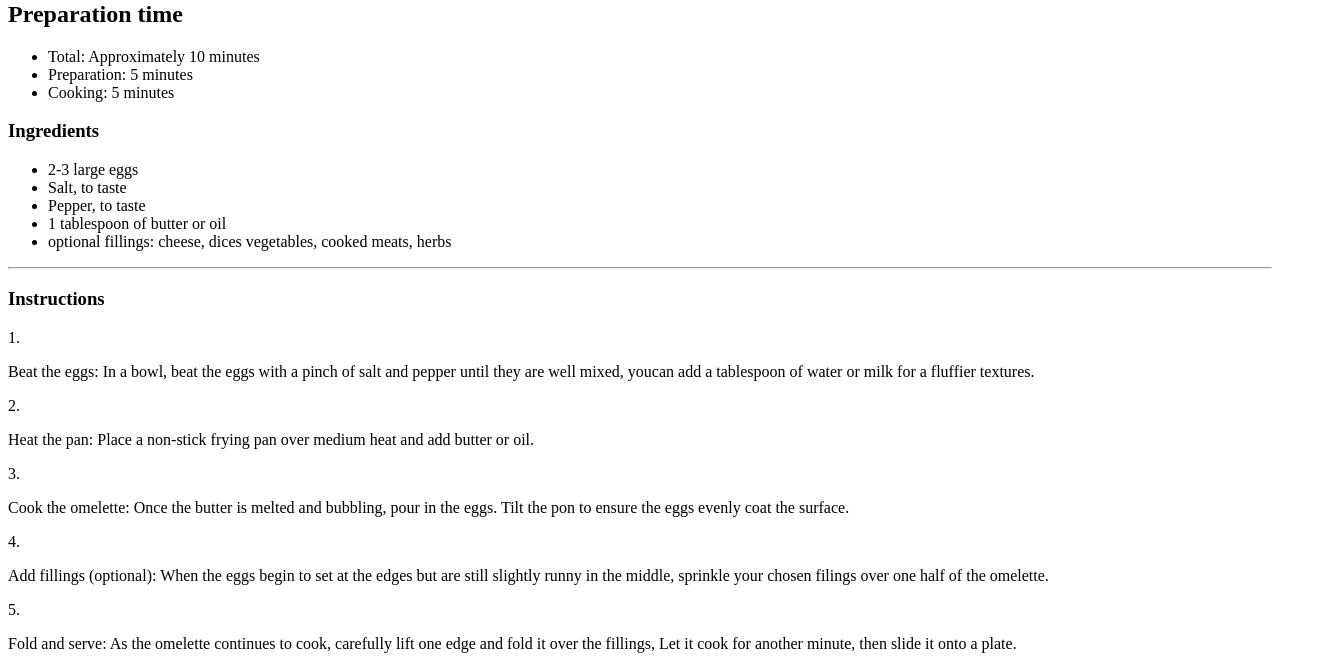
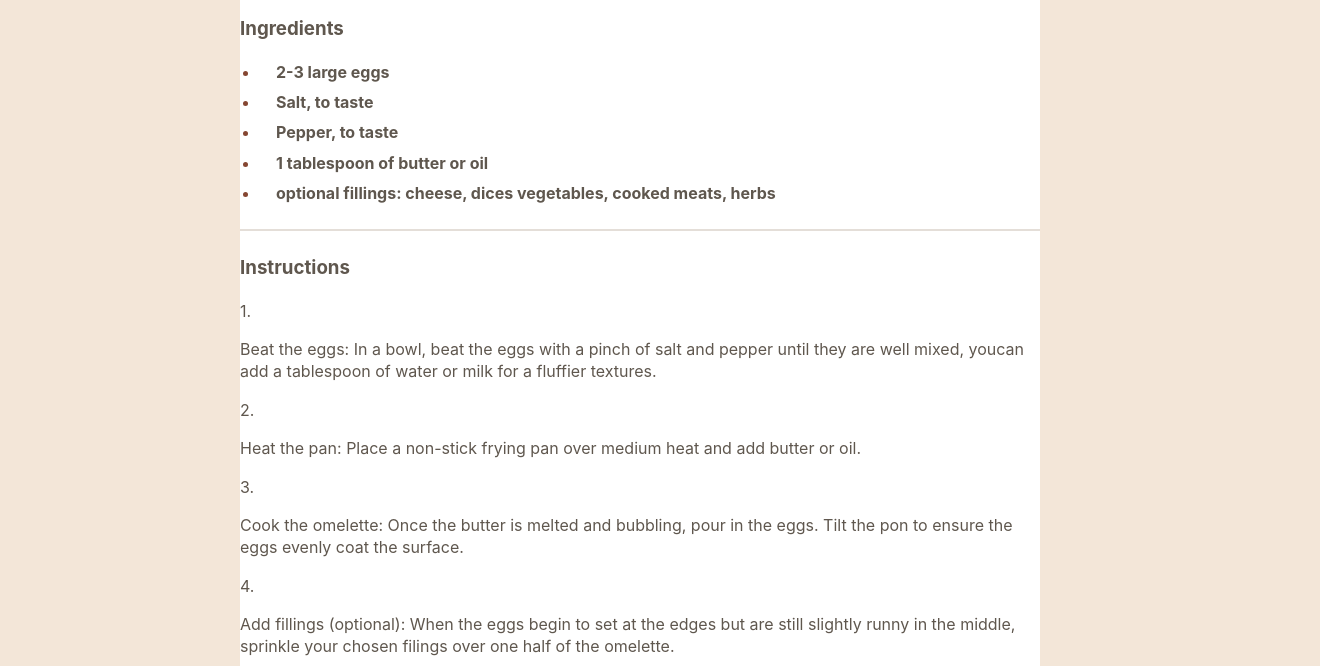
Before and after one commit to nogalesgit-commits/recipe-page, a plain HTML site: page index.html in a window 1280 px wide. Shown: the part 729-1395 px from the top of the page, 1320 px wide, since content can reach past the window. Drawn offline with Linux system fonts and the light colour scheme.

Commit message:
add new styling .css

```diff
--- a/style.css
+++ b/style.css
@@ -6,5 +6,108 @@
 }
 
 :root{
-    --nutmeg: hsl(14, 45%, 36%)
+    --nutmeg: hsl(14, 45%, 36%);
+    --dark-raspberry: hsl(332, 61%, 32%);
+
+    --white: hsl(0, 0%, 100%);
+    --rose-white: hsl(330, 100%, 98%);
+    --eggshell: hsl(30, 54%, 90%);
+    --light-grey: hsl(30, 18%, 87%);
+    --wenge-brown: hsl(30, 10%, 34%);
+    --dark-charcoal: hsl(24, 5%, 18%);
+
 }
+
+body{
+    font-family: 'Inter', sans-serif;
+    background-color: var(--eggshell);
+    color: var(--wenge-brown);
+    min-height: 100vh;
+    font-size: 'Outfit', sans-serif;
+    line-height: 1.4;
+    display: grid;
+    place-content: center;
+
+}
+
+img{
+    max-width: 100%;
+    display: block;
+
+}
+
+h1,h2{
+    font-family: 'young serif', serif;
+    font-weight: 400;
+}
+
+h1{
+    color: var(--dark-charcoal);
+    font-size: 2.8rem;
+
+}
+h2{
+    color: var(--nutmeg);
+    margin-bottom: 1rem;
+}
+.recipe-step{
+    margin: 1rem 0;
+}
+.nutrition{
+
+    margin-top: 1rem;
+}
+ul{
+    padding-left: 1.25rem;
+}
+
+ul li::marker{
+    color: var(--nutmeg);
+    font-weight: bold;
+
+}
+ul li{
+    margin-bottom: .5rem;
+}
+
+ul li span{
+    font-weight: 700;
+    color: var(--wenge-brown);
+    margin-left: 1rem;
+    font-weight: 700;
+
+
+}
+
+
+hr{
+    margin: 1.5rem 0;
+    border: 1px solid var(--light-grey);
+
+}
+
+.container{
+    max-width: 800px;
+    background-color: var(--white);
+    margin: 2rem;
+    border-radius: 1rem;
+
+}
+.container .recipe-img{
+    padding: 2rem;
+    border-radius: 1rem;
+    overflow: hidden;
+
+}
+
+.container .recipe-img img{
+    border-radius: 1rem;
+}
+
+.recipe {
+    margin: 1.5rem;
+}
+
+.recipe-preparation-time{
+    margin: 1.5rem 0;
+}
```
